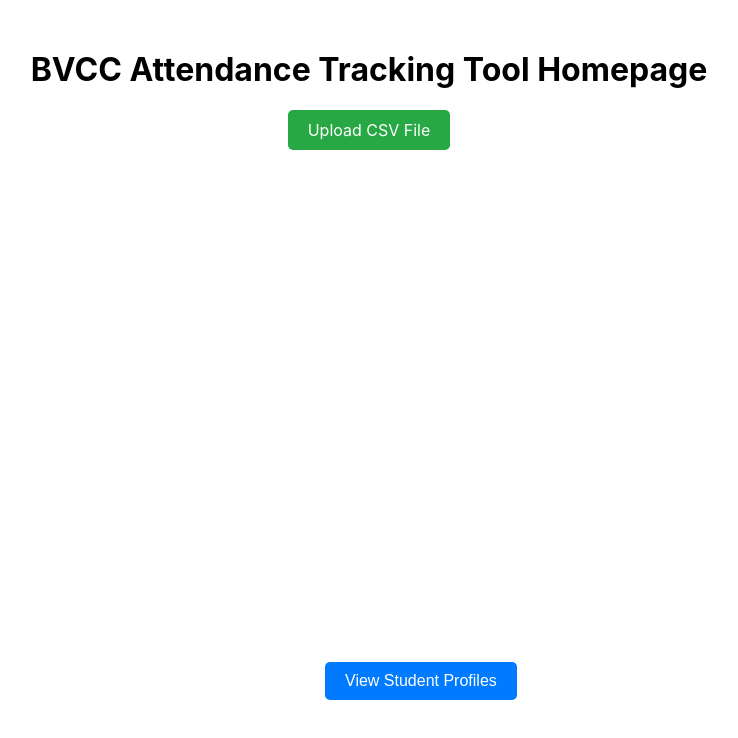
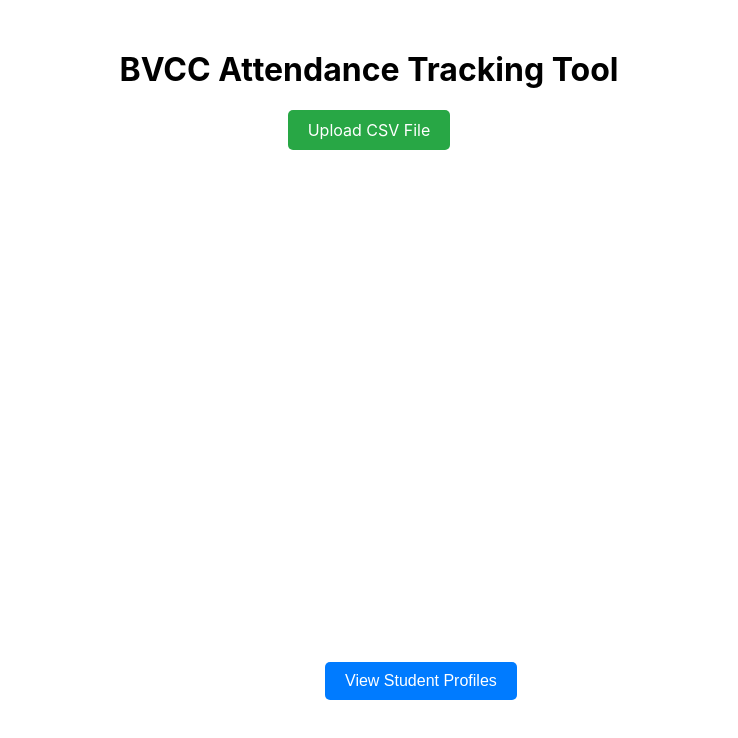
Before and after one commit to bvcc-swe/attendance-tracking-tool, a React (Create React App) app in the folder attendance-tracking-tool-app/: page / in a window 1280 px wide. Shown: the top 738 px of the page, without its empty margins (271-1009 px from the left). Built offline with nearby package versions, Linux system fonts and the light colour scheme.

Commit message:
fix: removed "homepage" from homepage title

```diff
--- a/attendance-tracking-tool-app/src/components/UploadButtonComponent.tsx
+++ b/attendance-tracking-tool-app/src/components/UploadButtonComponent.tsx
@@ -49,7 +49,7 @@ const UploadButton: React.FC<UploadButtonProps> = ({ onFileUpload }) => {
 
   return (
     <div className="upload-container">
-      <h1>BVCC Attendance Tracking Tool Homepage</h1>
+      <h1>BVCC Attendance Tracking Tool</h1>
       <label htmlFor="file-upload" className="custom-file-upload">
         Upload CSV File
       </label>
```
